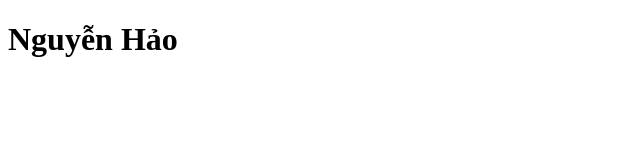
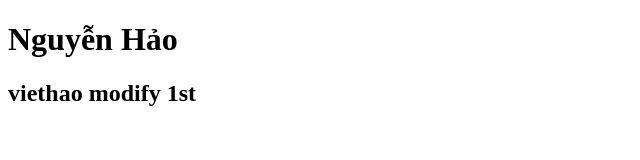
Before and after one commit to vhaohao23/TeamTest, a plain HTML site: page index.html in a window 1280 px wide. Shown: the whole page, without its empty margins (0-640 px from the left). Drawn offline with Linux system fonts and the light colour scheme.

Commit message:
viethao 1st modify

```diff
--- a/index.html
+++ b/index.html
@@ -7,5 +7,6 @@
   </head>
   <body>
     <h1>Nguyễn Hảo</h1>
+    <h2>viethao modify 1st</h2>
   </body>
 </html>
```
